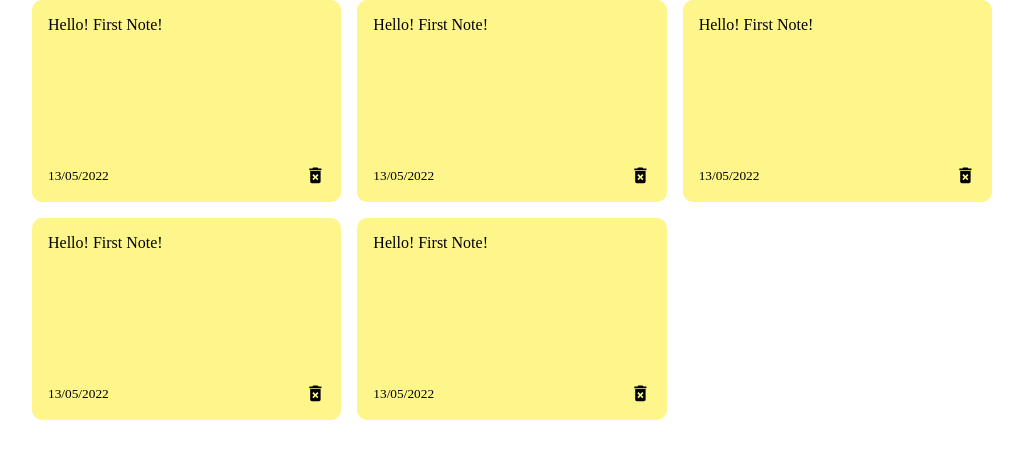
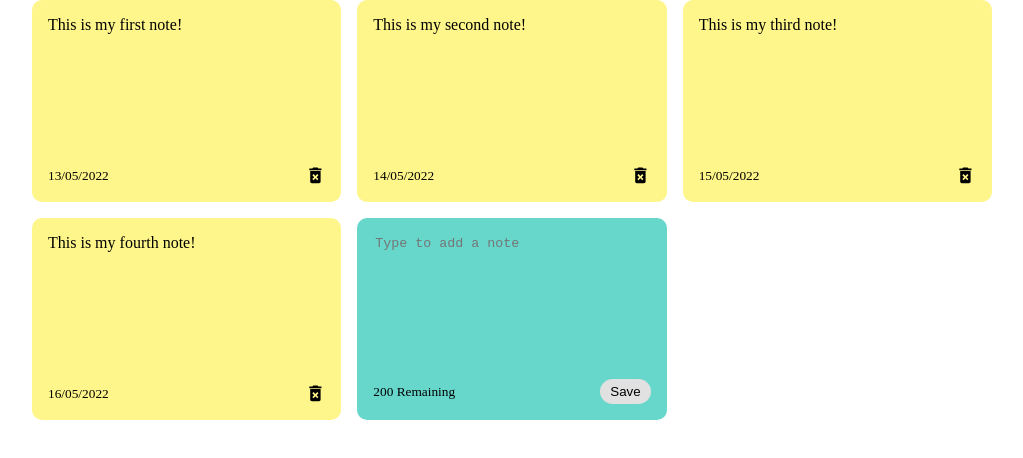
Before and after one commit to Zack1808/note-app, a React (Create React App) app: page / in a window 1280 px wide. Shown: the top 458 px of the page, without its empty margins (128-1151 px from the left). Built offline with nearby package versions, Linux system fonts and the light colour scheme.

Commit message:
Created the AddNote component and styled it

```diff
--- a/package.json
+++ b/package.json
@@ -6,6 +6,7 @@
     "@testing-library/jest-dom": "^5.16.5",
     "@testing-library/react": "^13.4.0",
     "@testing-library/user-event": "^13.5.0",
+    "nanoid": "^4.0.0",
     "react": "^18.2.0",
     "react-dom": "^18.2.0",
     "react-icons": "^4.4.0",
--- /dev/null
+++ b/src/components/AddNote.js
@@ -0,0 +1,19 @@
+import React from 'react';
+
+// Importing the style file
+import '../css/AddNote.css';
+
+// Creating the AddNote component
+const AddNote = () => {
+    return (
+        <div className='note new'>
+            <textarea cols="30" rows="8" placeholder='Type to add a note'></textarea>
+            <div className="note-footer">
+                <small>200 Remaining</small>
+                <button className="save">Save</button>
+            </div>
+        </div>
+    )
+};
+
+export default AddNote
--- a/src/components/App.js
+++ b/src/components/App.js
@@ -1,4 +1,5 @@
-import React from 'react';
+import React, { useState } from 'react';
+import { nanoid as nanoId } from 'nanoid'
 
 // Importing the style file
 import '../css/App.css';
@@ -8,9 +9,33 @@ import NotesList from './NotesList';
 
 // Creating the App component
 const App = () =>{
+
+    const [notes, setNotes] = useState([
+        {
+            id: nanoId(),
+            text: "This is my first note!",
+            date: "13/05/2022",
+        },
+        {
+            id: nanoId(),
+            text: "This is my second note!",
+            date: "14/05/2022",
+        },
+        {
+            id: nanoId(),
+            text: "This is my third note!",
+            date: "15/05/2022",
+        },
+        {
+            id: nanoId(),
+            text: "This is my fourth note!",
+            date: "16/05/2022",
+        },
+    ]);
+
     return(
         <div className="container">
-            <NotesList />
+            <NotesList notes={notes} />
         </div>
     )
 }
--- a/src/components/Note.js
+++ b/src/components/Note.js
@@ -5,12 +5,12 @@ import { MdDeleteForever } from 'react-icons/md'
 import '../css/Note.css';
 
 // Creating the Note component
-const Note = () => {
+const Note = ({ id, text, date}) => {
     return (
-        <div className="note">
-            <span>Hello! First Note!</span>
+        <div className="note" >
+            <span>{text}</span>
             <div className="note-footer">
-                <small>13/05/2022</small>
+                <small>{date}</small>
                 <MdDeleteForever className='delete-icon' size='1.3em' />
             </div>
         </div>
--- a/src/components/NotesList.js
+++ b/src/components/NotesList.js
@@ -5,16 +5,14 @@ import '../css/NotesList.css'
 
 // Importing the costume made components
 import Note from './Note';
+import AddNote from './AddNote';
 
 // Creating the NotesList component
-const NotesList = () =>{
+const NotesList = ({ notes }) =>{
     return (
         <div className='notes-list'>
-            <Note />
-            <Note />
-            <Note />
-            <Note />
-            <Note />
+            {notes.map(note => <Note key={note.id} id={note.id} text={note.text} date={note.date} />)}
+            <AddNote />
         </div>
     )
 }
--- /dev/null
+++ b/src/css/AddNote.css
@@ -0,0 +1,25 @@
+.note.new {
+    background-color: #67d7cc;
+}
+
+textarea {
+    border: none;
+    resize: none;
+    background-color: #67d7cc;
+}
+
+textarea:focus {
+    outline: none;
+}
+
+.save {
+    background-color: #e1e1e1;
+    border: none;
+    border-radius: 15px;
+    padding: 5px 10px;
+}
+
+.save:hover {
+    background-color: #ededed;
+    cursor: pointer;
+}
```
Also changed, not shown: 1 other file (tests, documents, lock files or other folders).
